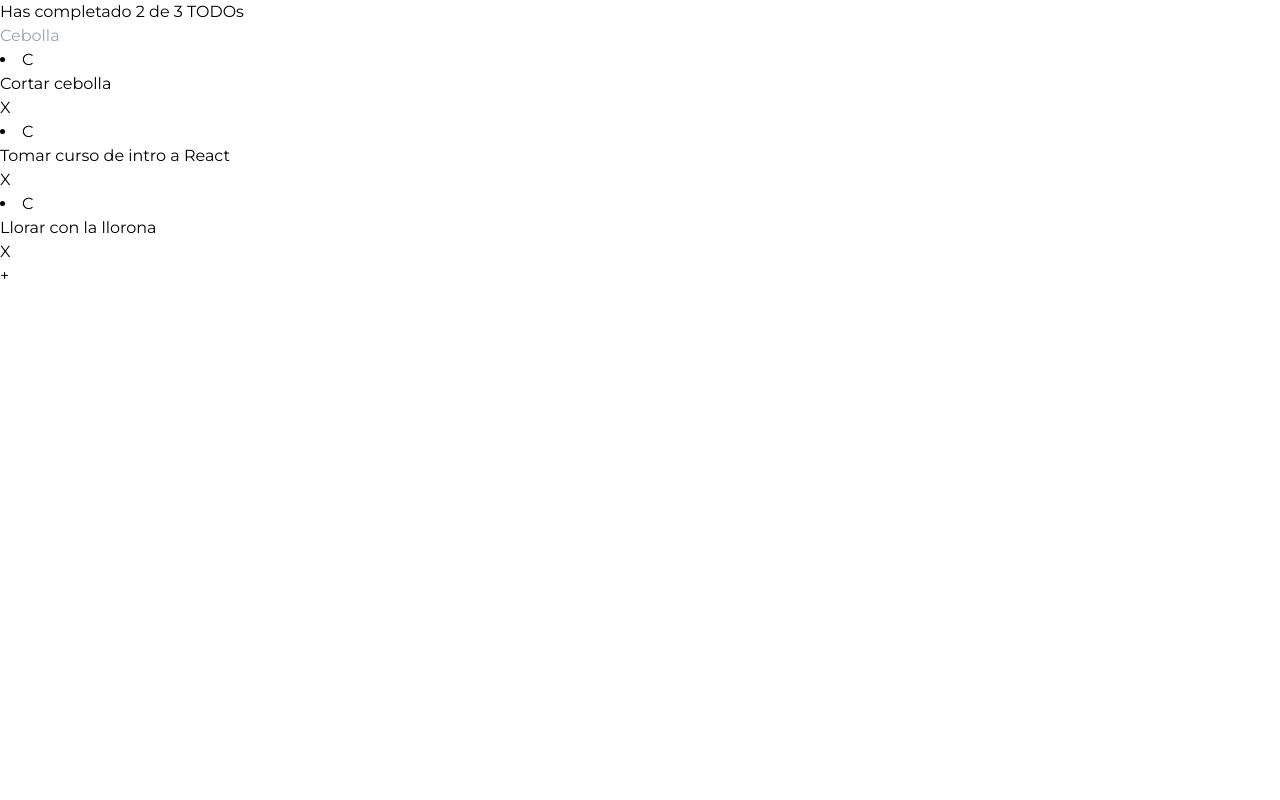
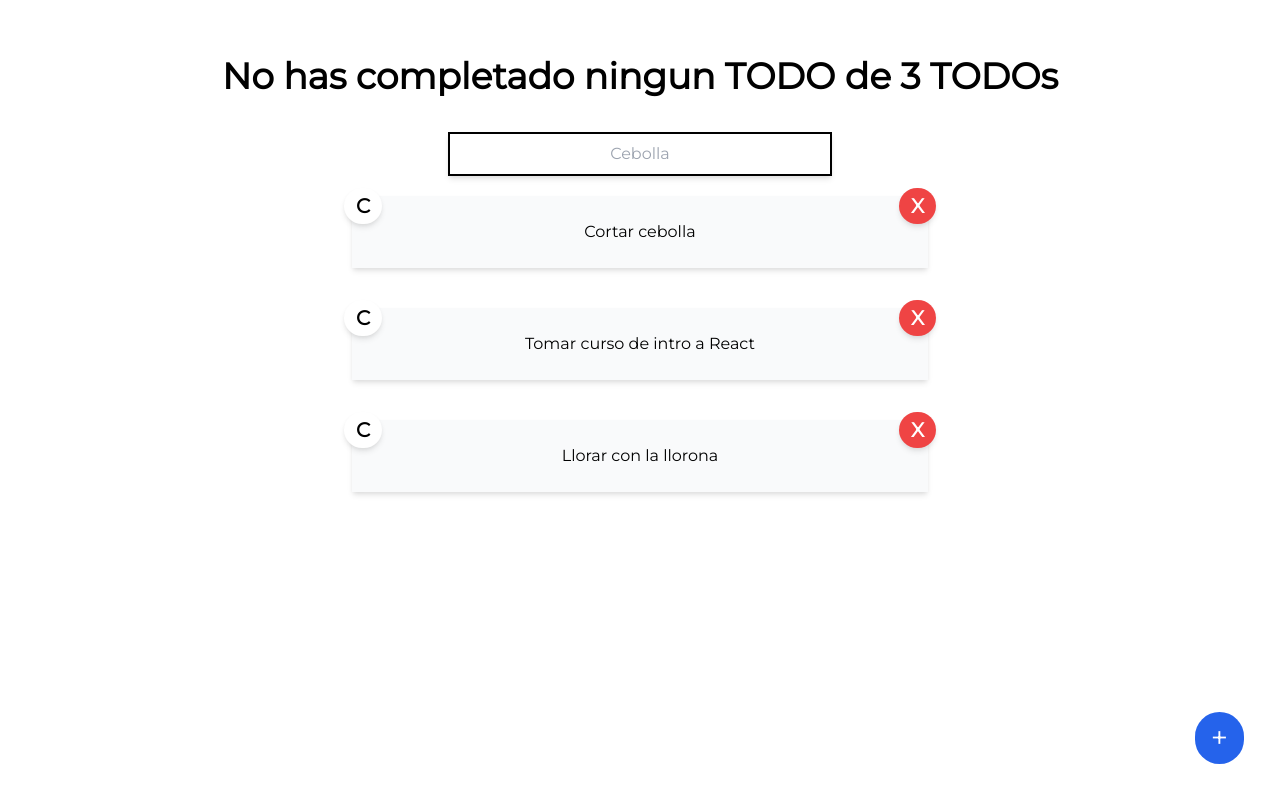
Before and after one commit to Kaplas85/todo-react-app, a React (Create React App) app: page / in a window 1280 px wide. Built offline with nearby package versions, Linux system fonts and the light colour scheme.

Commit message:
updated styles and created search function

```diff
--- a/src/App.jsx
+++ b/src/App.jsx
@@ -1,24 +1,48 @@
+import React, { useState } from "react";
 import TodoCounter from "./components/TodoCounter";
 import TodoSearch from "./components/TodoSearch";
 import CreateTodoButton from "./components/CreateTodoButton";
 import TodoList from "./components/TodoList";
 import TodoItem from "./components/TodoItem";
 
-const todos = [
+const defaultTodos = [
   { text: "Cortar cebolla", completed: false },
   { text: "Tomar curso de intro a React", completed: false },
   { text: "Llorar con la llorona", completed: false },
 ];
 
 function App() {
+  const [todos, setTodos] = useState(defaultTodos);
+  const [search, setSearch] = useState("");
+
+  const completedTodos = todos.filter((todo) => !!todo.completed).length;
+  const totalTodos = todos.length;
+
+  let searchedTodos = [];
+
+  if (!searchedTodos > 0) {
+    searchedTodos = todos;
+  } else {
+    searchedTodos = todos.filter((todo) => {
+      const todoText = todo.text.toLocaleLowerCase();
+      const userInput = search.toLowerCase();
+
+      return todoText.includes(userInput);
+    });
+  }
+
   return (
     <>
-      <TodoCounter />
-      <TodoSearch />
+      <TodoCounter completed={completedTodos} total={totalTodos} />
+      <TodoSearch searchValue={search} setSearch={setSearch} />
 
       <TodoList>
-        {todos.map((todo) => (
-          <TodoItem key={todo.text} text={todo.text} />
+        {searchedTodos.map((todo) => (
+          <TodoItem
+            key={todo.text}
+            text={todo.text}
+            completed={todo.completed}
+          />
         ))}
       </TodoList>
       <CreateTodoButton />
--- a/src/components/CreateTodoButton.jsx
+++ b/src/components/CreateTodoButton.jsx
@@ -1,5 +1,9 @@
 import React from "react";
 
 export default function CreateTodoButton() {
-  return <button>+</button>;
+  return (
+    <button className="fixed bottom-9 right-9 bg-blue-600 text-white text-3xl px-4 py-2 rounded-full">
+      +
+    </button>
+  );
 }
--- a/src/components/TodoCounter.jsx
+++ b/src/components/TodoCounter.jsx
@@ -1,5 +1,10 @@
 import React from "react";
 
-export default function TodoCounter() {
-  return <h2>Has completado 2 de 3 TODOs</h2>;
+export default function TodoCounter({ completed, total }) {
+  return (
+    <h2 className="text-center font-bold mt-14 text-4xl">
+      {completed > 0 ? "Has" : "No has"} completado{" "}
+      {completed == 0 ? "ningun TODO" : completed} de {total} TODOs
+    </h2>
+  );
 }
--- a/src/components/TodoItem.jsx
+++ b/src/components/TodoItem.jsx
@@ -2,10 +2,24 @@ import React from "react";
 
 export default function TodoItem(props) {
   return (
-    <li>
-      <span>C</span>
-      <p>{props.text}</p>
-      <span>X</span>
+    <li className="relative bg-gray-50 shadow-md my-5 py-6 px-4 text-center flex flex-row justify-evenly">
+      <span
+        className={`absolute shadow-md transition transform cursor-pointer duration-300 hover:shadow-lg hover:scale-110 -left-2 -top-2 ${
+          props.completed ? "bg-green-500 text-white" : "bg-white text-black"
+        } px-3 py-1 rounded-full  font-bold text-xl`}
+      >
+        C
+      </span>
+      <p
+        className={`transition duration-500 ${
+          props.completed && "line-through"
+        }`}
+      >
+        {props.text}
+      </p>
+      <span className="absolute shadow-md transition transform cursor-pointer duration-300 hover:shadow-lg hover:scale-110 -right-2 -top-2 bg-red-500 px-3 py-1 rounded-full text-white font-bold text-xl">
+        X
+      </span>
     </li>
   );
 }
--- a/src/components/TodoList.jsx
+++ b/src/components/TodoList.jsx
@@ -1,5 +1,9 @@
 import React from "react";
 
 export default function TodoList(props) {
-  return <section>{props.children}</section>;
+  return (
+    <section className="max-w-xl mx-auto flex flex-col justify-evenly">
+      {props.children}
+    </section>
+  );
 }
--- a/src/components/TodoSearch.jsx
+++ b/src/components/TodoSearch.jsx
@@ -1,5 +1,15 @@
-import React from "react";
+export default function TodoSearch({ search, setSearch }) {
+  const onSearchValueChange = (event) => {
+    setSearch(event.target.value);
+  };
 
-export default function TodoSearch() {
-  return <input placeholder="Cebolla" />;
+  return (
+    <div className="mx-auto w-96">
+      <input
+        className="border-2 border-black shadow-md text-center py-2 px-4 mt-9 w-full focus:outline-none focus:ring-2 focus:border-opacity-0 focus:ring-blue-500"
+        placeholder="Cebolla"
+        onChange={onSearchValueChange}
+      />
+    </div>
+  );
 }
```
